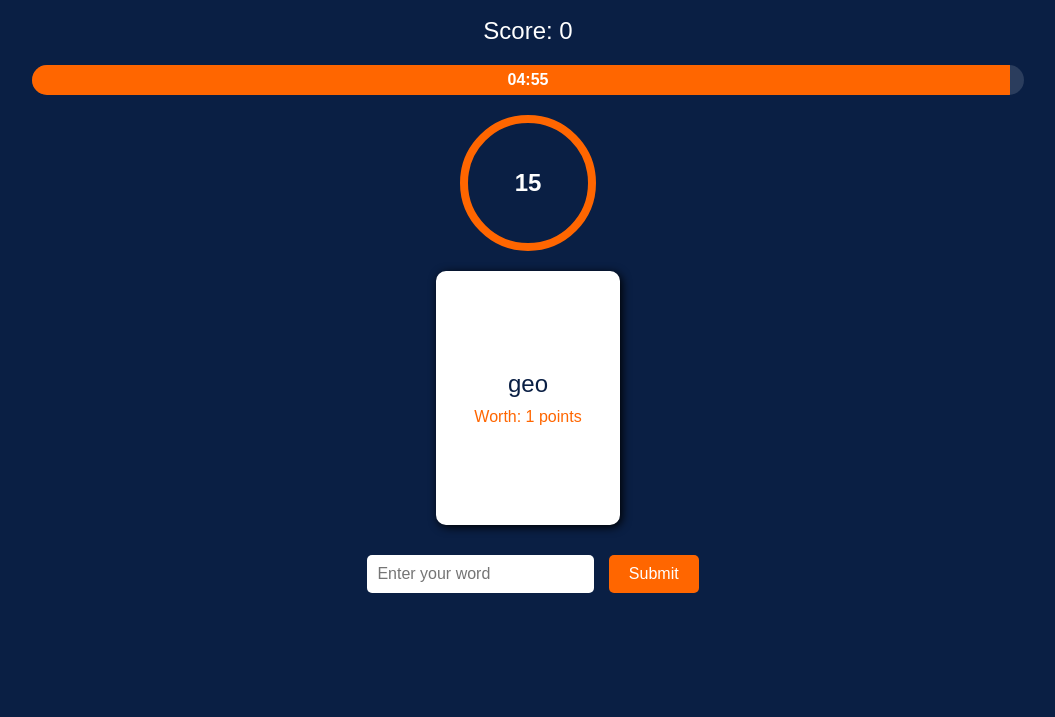
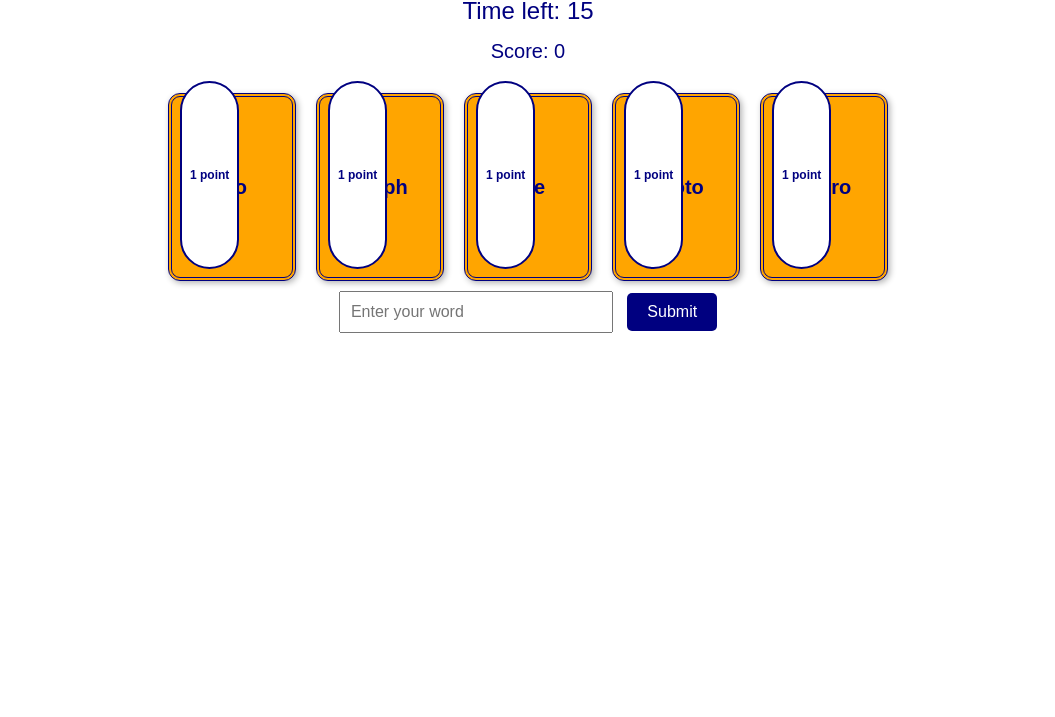
Before and after one commit to Juice7000/Sayword-Online-game, a plain HTML site: page index.html in a window 1280 px wide. Shown: the part 83-800 px from the top of the page, without its empty margins (112-1167 px from the left). Drawn offline with Linux system fonts and the light colour scheme.

Commit message:
Update index.html

```diff
--- a/index.html
+++ b/index.html
@@ -1,268 +1,205 @@
 <!DOCTYPE html>
 <html lang="en">
 <head>
-  <meta charset="UTF-8">
+  <meta charset="UTF-8" />
+  <meta name="viewport" content="width=device-width, initial-scale=1.0"/>
   <title>SayWord Knockout</title>
   <style>
     body {
       font-family: Arial, sans-serif;
-      background-color: #0a1f44; /* navy */
-      color: white;
       text-align: center;
+      background-color: white;
       margin: 0;
-      padding: 20px;
+      padding: 0;
     }
 
     h1 {
-      color: #ff6600; /* orange */
+      color: navy;
     }
 
-    #scoreboard {
-      font-size: 1.5rem;
-      margin: 15px 0;
-      color: #fff;
+    #game {
+      margin-top: 20px;
     }
 
-    /* Round Timer (5 minutes) */
-    #round-timer-container {
-      margin: 20px auto;
-      width: 80%;
-      background-color: #ffffff22;
-      border-radius: 20px;
-      overflow: hidden;
-      height: 30px;
+    .card {
+      display: inline-block;
+      width: 120px;
+      height: 180px;
+      margin: 10px;
+      background-color: orange;
+      color: navy;
+      border: 4px double navy;
+      border-radius: 12px;
+      box-shadow: 2px 2px 6px rgba(0,0,0,0.3);
       position: relative;
+      font-size: 20px;
+      font-weight: bold;
+      line-height: 180px;
     }
-    #round-progress {
-      background-color: #ff6600;
-      height: 100%;
-      width: 100%;
-      transition: width 1s linear;
-    }
-    #round-timer-text {
+
+    .point-oval {
       position: absolute;
-      top: 0;
-      width: 100%;
-      height: 100%;
-      display: flex;
-      align-items: center;
-      justify-content: center;
-      color: white;
+      bottom: 8px;
+      left: 8px;
+      background: white;
+      color: navy;
+      border: 2px solid navy;
+      border-radius: 50px;
+      padding: 2px 8px;
+      font-size: 12px;
       font-weight: bold;
     }
 
-    /* Word Timer (20s circular) */
-    #word-timer {
-      margin: 20px auto;
-      width: 120px;
-      height: 120px;
-      border-radius: 50%;
-      border: 8px solid #ff6600;
-      display: flex;
-      align-items: center;
-      justify-content: center;
-      font-size: 1.5rem;
-      font-weight: bold;
-      background: #0a1f44;
+    #timer {
+      font-size: 24px;
+      color: navy;
+      margin: 15px 0;
     }
 
-    /* Morpheme Card */
-    #morpheme-card {
-      margin: 20px auto;
-      width: 180px;
-      height: 250px;
-      border: 2px solid white;
-      border-radius: 10px;
-      background: white;
-      color: #0a1f44;
-      display: flex;
-      flex-direction: column;
-      justify-content: center;
-      align-items: center;
-      font-size: 1.5rem;
-      box-shadow: 2px 2px 10px #000;
-    }
-    #morpheme-card .points {
-      font-size: 1rem;
-      color: #ff6600;
-      margin-top: 10px;
+    #score {
+      font-size: 20px;
+      color: navy;
+      margin: 10px 0;
     }
 
-    /* Input & Messages */
-    input {
+    #wordInput {
       padding: 10px;
-      font-size: 1rem;
-      border-radius: 5px;
-      border: none;
-      margin: 10px;
+      font-size: 16px;
+      width: 250px;
     }
-    button {
+
+    #submitWord {
       padding: 10px 20px;
-      font-size: 1rem;
-      background-color: #ff6600;
+      font-size: 16px;
+      margin-left: 10px;
+      background-color: navy;
       color: white;
       border: none;
       border-radius: 5px;
       cursor: pointer;
     }
+
+    #submitWord:hover {
+      background-color: orange;
+      color: navy;
+    }
+
     #message {
-      margin-top: 10px;
+      margin-top: 15px;
+      font-size: 18px;
       font-weight: bold;
+      color: red;
     }
   </style>
 </head>
 <body>
   <h1>SayWord Knockout</h1>
-  <div id="scoreboard">Score: 0</div>
-
-  <!-- Round Timer -->
-  <div id="round-timer-container">
-    <div id="round-progress"></div>
-    <div id="round-timer-text">05:00</div>
-  </div>
-
-  <!-- Word Timer -->
-  <div id="word-timer">20</div>
-
-  <!-- Morpheme Card -->
-  <div id="morpheme-card">
-    <div id="morpheme-text">?</div>
-    <div class="points" id="morpheme-points"></div>
-  </div>
-
-  <!-- Input -->
-  <input type="text" id="word-input" placeholder="Enter your word" />
-  <button onclick="submitWord()">Submit</button>
+  <div id="timer">Time left: 20</div>
+  <div id="score">Score: 0</div>
+  <div id="game"></div>
+  <input id="wordInput" type="text" placeholder="Enter your word" />
+  <button id="submitWord">Submit</button>
   <div id="message"></div>
 
   <script>
-    // Morpheme list with grade levels
-    const morphemes = [
-      { morpheme: "bio", grade: 7 },
-      { morpheme: "geo", grade: 7 },
-      { morpheme: "port", grade: 7 },
-      { morpheme: "scrib", grade: 7 },
-      { morpheme: "tele", grade: 7 },
-      { morpheme: "struct", grade: 8 },
-      { morpheme: "ject", grade: 8 },
-      { morpheme: "chrono", grade: 8 },
-      { morpheme: "philo", grade: 8 },
-      { morpheme: "spect", grade: 8 }
-      // Expand with full 80 morphemes later
+    const morphemes = [];
+
+    // Add 40 morphemes for 7th grade (1 point each)
+    const grade7Morphemes = [
+      "bio", "graph", "tele", "photo", "micro", "auto", "meter", "port",
+      "dict", "scrib", "sect", "vis", "vid", "phon", "geo", "aqua",
+      "struct", "form", "therm", "cycle", "cred", "rupt", "spect", "ject",
+      "manu", "chron", "astro", "bene", "mal", "ped", "mit", "cap",
+      "anti", "multi", "sub", "trans", "tri", "uni", "re", "pre"
     ];
-    let usedMorphemes = [];
+    grade7Morphemes.forEach(m => morphemes.push({ text: m, points: 1 }));
+
+    // Add 40 morphemes for 8th grade (2 points each)
+    const grade8Morphemes = [
+      "inter", "intra", "poly", "circum", "hyper", "hypo", "semi", "syn",
+      "teleo", "neo", "omni", "post", "super", "ultra", "ambi", "contra",
+      "cide", "dorm", "homo", "hetero", "phobia", "phile", "logue", "path",
+      "morph", "chronos", "cracy", "dem", "gen", "ism", "ist", "logy",
+      "onym", "phil", "polis", "scope", "soph", "troph", "videre", "voc"
+    ];
+    grade8Morphemes.forEach(m => morphemes.push({ text: m, points: 2 }));
+
+    // Shuffle morphemes to avoid repeats
+    let availableMorphemes = [...morphemes];
     let usedWords = new Set();
-
     let score = 0;
-    let wordTimer, roundTimer;
-    let roundTime = 300; // 5 min = 300s
-    let wordTime = 20;
-    let strikes = 0;
-    let wordsSubmitted = 0;
-
-    const roundProgress = document.getElementById("round-progress");
-    const roundTimerText = document.getElementById("round-timer-text");
-    const wordTimerEl = document.getElementById("word-timer");
-    const morphemeText = document.getElementById("morpheme-text");
-    const morphemePoints = document.getElementById("morpheme-points");
-    const message = document.getElementById("message");
-    const scoreboard = document.getElementById("scoreboard");
-
-    let currentMorpheme = null;
+    let timeLeft = 20;
+    let timerInterval;
 
     function startGame() {
-      startRoundTimer();
-      nextMorpheme();
-      startWordTimer();
-    }
-
-    // Round Timer
-    function startRoundTimer() {
-      roundTimer = setInterval(() => {
-        roundTime--;
-        updateRoundTimer();
-        if (roundTime <= 0) endGame("Time’s up! You lose.");
-      }, 1000);
-    }
-    function updateRoundTimer() {
-      let minutes = Math.floor(roundTime / 60).toString().padStart(2, "0");
-      let seconds = (roundTime % 60).toString().padStart(2, "0");
-      roundTimerText.textContent = `${minutes}:${seconds}`;
-      roundProgress.style.width = `${(roundTime / 300) * 100}%`;
-    }
-
-    // Word Timer
-    function startWordTimer() {
-      wordTime = 20;
-      updateWordTimer();
-      clearInterval(wordTimer);
-      wordTimer = setInterval(() => {
-        wordTime--;
-        updateWordTimer();
-        if (wordTime <= 0) {
-          strikes++;
-          if (strikes >= 3) endGame("3 invalid attempts! You lose.");
-          else {
-            message.textContent = "⏰ Time ran out! Strike added.";
-            nextMorpheme();
-          }
+      displayCards();
+      timerInterval = setInterval(() => {
+        timeLeft--;
+        document.getElementById("timer").innerText = "Time left: " + timeLeft;
+        if (timeLeft <= 0) {
+          clearInterval(timerInterval);
+          document.getElementById("message").innerText = "Time's up! Final Score: " + score;
         }
       }, 1000);
     }
-    function updateWordTimer() {
-      wordTimerEl.textContent = wordTime;
+
+    function displayCards() {
+      const gameDiv = document.getElementById("game");
+      gameDiv.innerHTML = "";
+      const selected = availableMorphemes.slice(0, 5); // show 5 at a time
+      selected.forEach(morpheme => {
+        const card = document.createElement("div");
+        card.className = "card";
+        card.innerText = morpheme.text;
+
+        const oval = document.createElement("div");
+        oval.className = "point-oval";
+        oval.innerText = morpheme.points === 1 ? "1 point" : "2 points";
+        card.appendChild(oval);
+
+        gameDiv.appendChild(card);
+      });
     }
 
-    // Morphemes
-    function nextMorpheme() {
-      if (usedMorphemes.length === morphemes.length) {
-        endGame("No more morphemes left!");
+    function submitWord() {
+      const wordInput = document.getElementById("wordInput");
+      const word = wordInput.value.trim().toLowerCase();
+      const message = document.getElementById("message");
+
+      if (!word) {
+        message.innerText = "Please enter a word.";
         return;
       }
-      let available = morphemes.filter(m => !usedMorphemes.includes(m.morpheme));
-      currentMorpheme = available[Math.floor(Math.random() * available.length)];
-      usedMorphemes.push(currentMorpheme.morpheme);
-      morphemeText.textContent = currentMorpheme.morpheme;
-      morphemePoints.textContent = `Worth: ${currentMorpheme.grade === 7 ? 1 : 2} points`;
-      startWordTimer();
+
+      if (usedWords.has(word)) {
+        message.innerText = "That word was already used!";
+        wordInput.value = "";
+        return;
       }
 
-    // Word Submission
-    function submitWord() {
-      const input = document.getElementById("word-input");
-      const word = input.value.trim().toLowerCase();
-      input.value = "";
+      let valid = false;
+      let wordPoints = 0;
+      morphemes.forEach(m => {
+        if (word.includes(m.text)) {
+          valid = true;
+          wordPoints += m.points;
+        }
+      });
 
-      if (!word) return;
-
-      if (usedWords.has(word)) {
-        strikes++;
-        message.textContent = `❌ Word already used! Strikes: ${strikes}`;
-      } else if (word.includes(currentMorpheme.morpheme)) {
+      if (valid) {
         usedWords.add(word);
-        wordsSubmitted++;
-        let points = currentMorpheme.grade === 7 ? 1 : 2;
-        score += points;
-        scoreboard.textContent = `Score: ${score}`;
-        message.textContent = `✅ Correct! +${points} points`;
-        if (wordsSubmitted >= 20) endGame("🎉 You win! 20 words submitted.");
-        else nextMorpheme();
+        score += wordPoints;
+        document.getElementById("score").innerText = "Score: " + score;
+        message.innerText = "Good job! +" + wordPoints + " points.";
       } else {
-        strikes++;
-        message.textContent = `❌ Invalid word! Strikes: ${strikes}`;
+        message.innerText = "Invalid word!";
       }
 
-      if (strikes >= 3) endGame("3 invalid attempts! You lose.");
+      wordInput.value = "";
     }
 
-    // End Game
-    function endGame(msg) {
-      clearInterval(roundTimer);
-      clearInterval(wordTimer);
-      message.textContent = msg + ` Final Score: ${score}`;
-    }
+    document.getElementById("submitWord").addEventListener("click", submitWord);
 
-    // Start automatically
     startGame();
   </script>
 </body>
```
Lines whose indentation alone changed are shown as unchanged.
